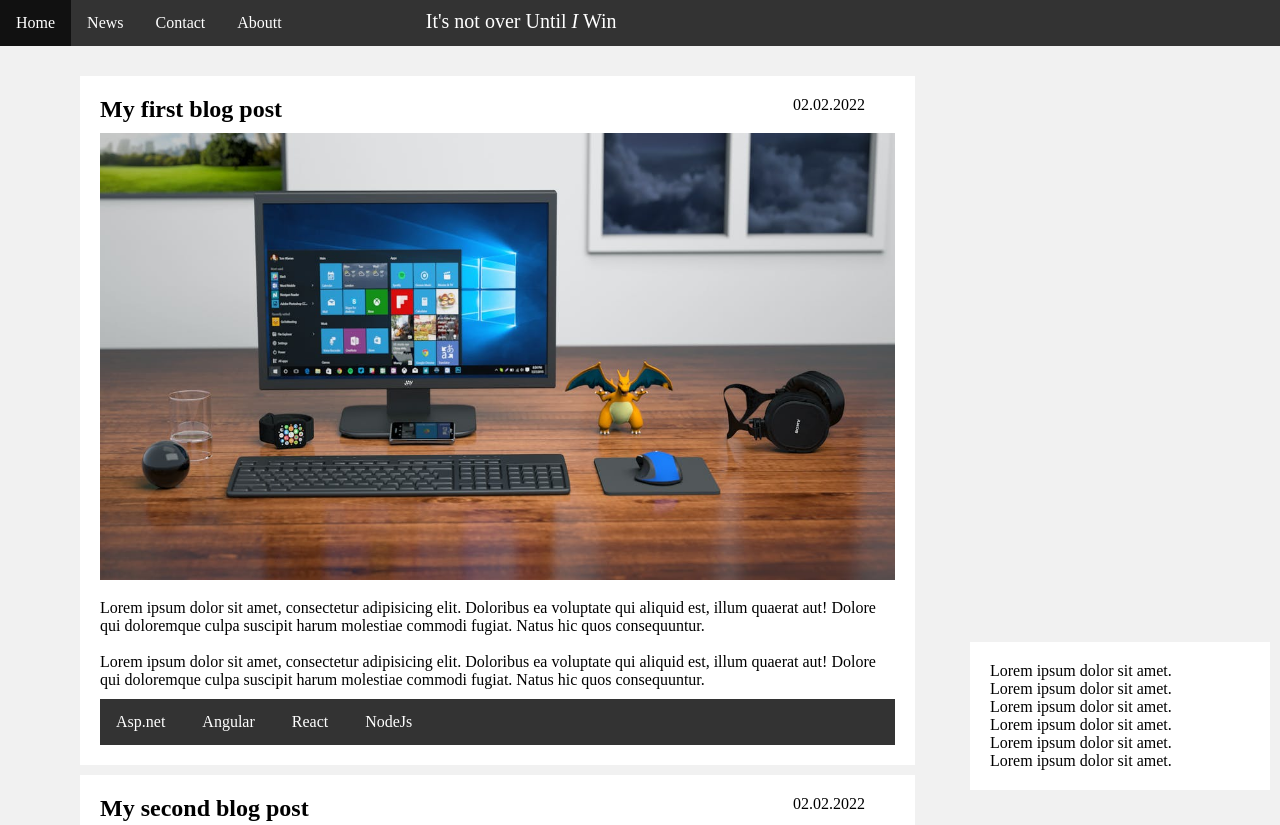
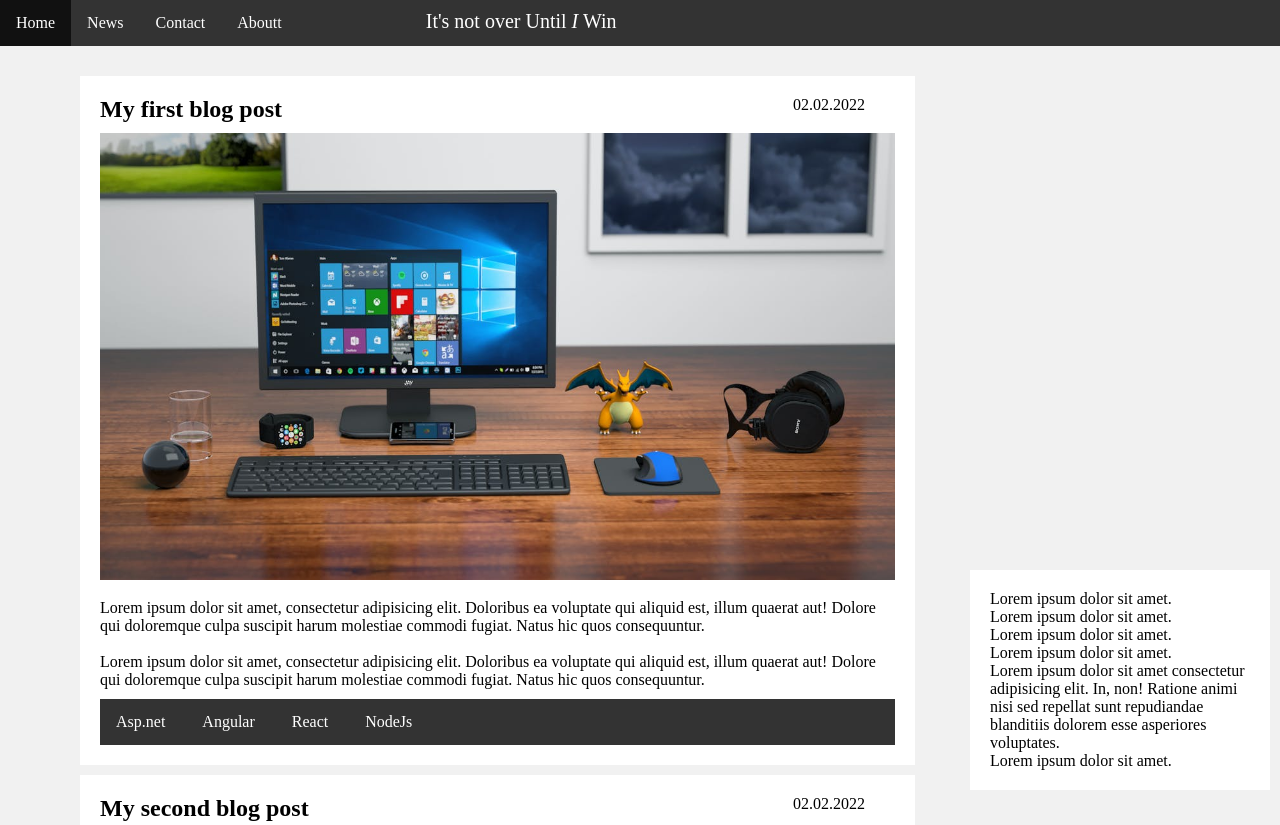
Before and after one commit to srkymhmt/websiteproject, a plain HTML site: page index.html in a window 1280 px wide. Shown: the top 825 px of the page. Drawn offline with Linux system fonts and the light colour scheme.

Commit message:
second commit

```diff
--- a/index.html
+++ b/index.html
@@ -49,6 +49,10 @@
 					Lorem ipsum dolor sit amet, consectetur adipisicing elit. Doloribus ea voluptate qui aliquid est, illum quaerat aut! Dolore qui doloremque culpa suscipit harum molestiae commodi fugiat. Natus hic quos consequuntur.
 					<br><br>
 					Lorem ipsum dolor sit amet, consectetur adipisicing elit. Doloribus ea voluptate qui aliquid est, illum quaerat aut! Dolore qui doloremque culpa suscipit harum molestiae commodi fugiat. Natus hic quos consequuntur.
+
+					<br><br>
+					Lorem ipsum dolor sit amet consectetur adipisicing elit. Iure, numquam ut aliquam voluptas harum ducimus quasi! Nesciunt, nostrum deleniti. Modi distinctio obcaecati ab nulla. Laudantium repellat iure quam asperiores maiores!
+					Rerum expedita dolor blanditiis impedit aliquid reprehenderit, optio libero aperiam laboriosam asperiores iusto recusandae labore commodi quisquam qui molestias pariatur officia! Nemo voluptates nostrum deserunt magnam minus ea aperiam itaque.
 				</p>
 
 				<ul class="tags">
@@ -76,7 +80,9 @@
 					Lorem ipsum dolor sit amet.
 				</p>
 					<p class="other">
-					Lorem ipsum dolor sit amet.
+					Lorem ipsum dolor sit amet consectetur adipisicing elit.
+					 In, non! Ratione animi nisi sed repellat sunt repudiandae
+					 blanditiis dolorem esse asperiores voluptates.
 				</p>
 					<p class="other">
 					Lorem ipsum dolor sit amet.
```
Also changed, not shown: 1 other file.
